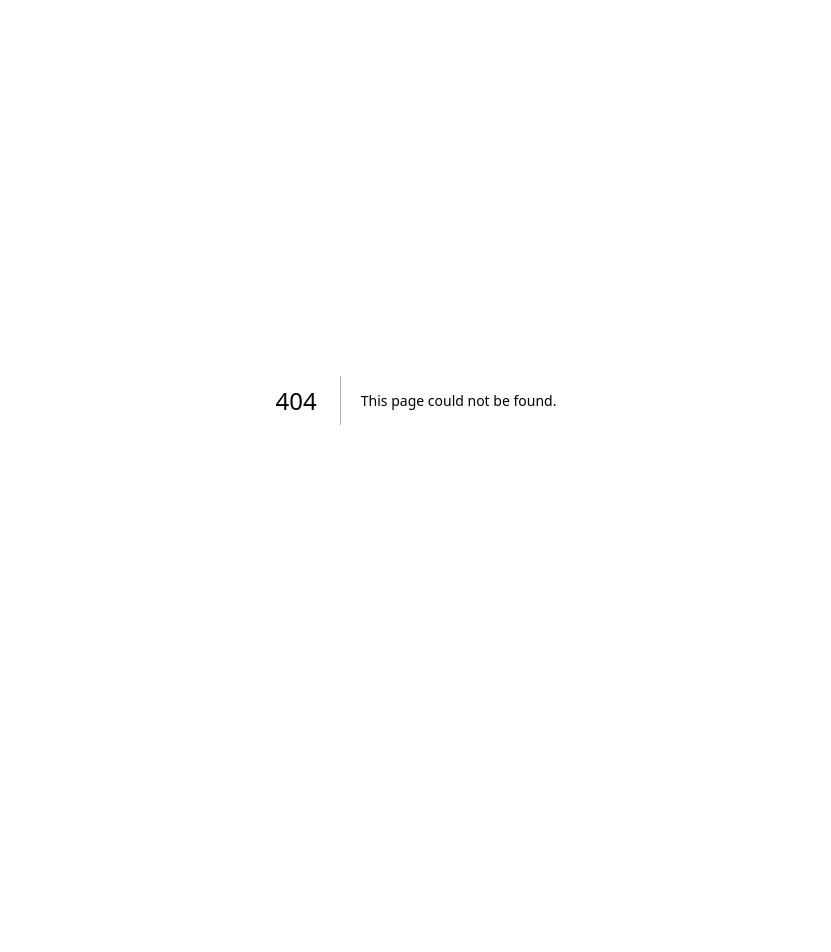
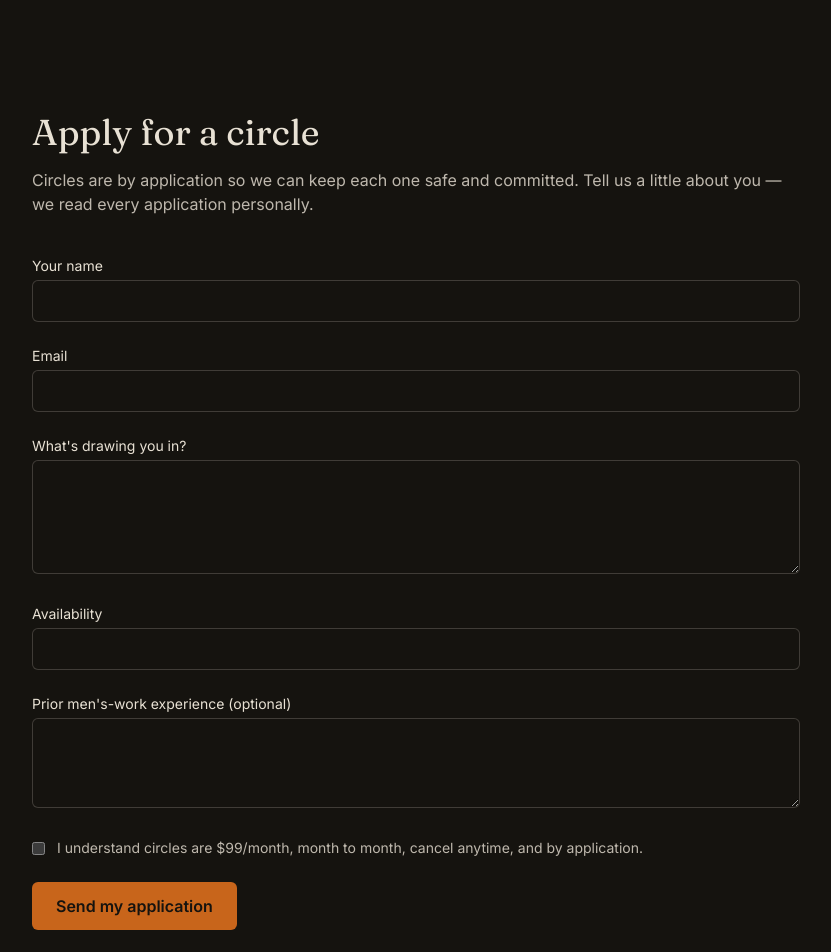
Before and after one commit to ch4rlie/consciousbro, a Next.js app: page /apply in a window 1280 px wide. Before the commit this address had no page. Shown: the top 952 px of the page, without its empty margins (224-1055 px from the left). Before the commit the page ends 800 px from the top, so only its background shows below. Built offline with nearby package versions, Linux system fonts and the light colour scheme.

Commit message:
feat: add /apply form with inline errors and mailto fallback on send failure

```diff
--- /dev/null
+++ b/app/apply/page.tsx
@@ -0,0 +1,22 @@
+import type { Metadata } from "next";
+import { Section } from "@/components/site/Section";
+import { ApplyForm } from "@/components/site/ApplyForm";
+
+export const metadata: Metadata = { title: "Apply for a circle — The Conscious Brotherhood" };
+
+export default function ApplyPage() {
+  return (
+    <main>
+      <Section>
+        <h1 className="font-serif text-4xl">Apply for a circle</h1>
+        <p className="mt-4 text-bone/80">
+          Circles are by application so we can keep each one safe and committed. Tell us a little about you —
+          we read every application personally.
+        </p>
+        <div className="mt-10">
+          <ApplyForm />
+        </div>
+      </Section>
+    </main>
+  );
+}
--- /dev/null
+++ b/components/site/ApplyForm.tsx
@@ -0,0 +1,110 @@
+"use client";
+
+import { useState } from "react";
+import { useRouter } from "next/navigation";
+import { siteConfig } from "@/site.config";
+
+export function ApplyForm() {
+  const router = useRouter();
+  const [errors, setErrors] = useState<Record<string, string>>({});
+  const [failed, setFailed] = useState(false);
+  const [submitting, setSubmitting] = useState(false);
+
+  async function onSubmit(e: React.FormEvent<HTMLFormElement>) {
+    e.preventDefault();
+    setSubmitting(true);
+    setFailed(false);
+    setErrors({});
+    const form = new FormData(e.currentTarget);
+    const payload = {
+      name: form.get("name"),
+      email: form.get("email"),
+      drawingIn: form.get("drawingIn"),
+      availability: form.get("availability"),
+      priorExperience: form.get("priorExperience"),
+      agreement: form.get("agreement") === "on",
+      website: form.get("website"), // honeypot
+    };
+    try {
+      const res = await fetch("/api/apply", {
+        method: "POST",
+        headers: { "content-type": "application/json" },
+        body: JSON.stringify(payload),
+      });
+      if (res.status === 200) {
+        router.push("/thanks");
+        return;
+      }
+      if (res.status === 400) {
+        const data = await res.json();
+        setErrors(data.errors ?? {});
+      } else {
+        setFailed(true);
+      }
+    } catch {
+      setFailed(true);
+    } finally {
+      setSubmitting(false);
+    }
+  }
+
+  const field = "mt-1 w-full rounded-md border border-bone/20 bg-charcoal px-3 py-2 text-bone";
+  const err = (k: string) => errors[k] && <p className="mt-1 text-sm text-ember">{errors[k]}</p>;
+
+  return (
+    <form onSubmit={onSubmit} className="space-y-6">
+      {/* Honeypot: visually hidden, not announced to humans */}
+      <input type="text" name="website" tabIndex={-1} autoComplete="off" className="hidden" aria-hidden="true" />
+
+      <div>
+        <label htmlFor="name" className="block text-sm">Your name</label>
+        <input id="name" name="name" className={field} />
+        {err("name")}
+      </div>
+      <div>
+        <label htmlFor="email" className="block text-sm">Email</label>
+        <input id="email" name="email" type="email" className={field} />
+        {err("email")}
+      </div>
+      <div>
+        <label htmlFor="drawingIn" className="block text-sm">What&apos;s drawing you in?</label>
+        <textarea id="drawingIn" name="drawingIn" rows={4} className={field} />
+        {err("drawingIn")}
+      </div>
+      <div>
+        <label htmlFor="availability" className="block text-sm">Availability</label>
+        <input id="availability" name="availability" className={field} />
+        {err("availability")}
+      </div>
+      <div>
+        <label htmlFor="priorExperience" className="block text-sm">Prior men&apos;s-work experience (optional)</label>
+        <textarea id="priorExperience" name="priorExperience" rows={3} className={field} />
+      </div>
+      <div className="flex items-start gap-3">
+        <input id="agreement" name="agreement" type="checkbox" className="mt-1" />
+        <label htmlFor="agreement" className="text-sm text-bone/80">
+          I understand circles are $99/month, month to month, cancel anytime, and by application.
+        </label>
+      </div>
+      {err("agreement")}
+
+      {failed && (
+        <div className="rounded-md border border-ember/40 bg-ember/10 p-4 text-sm">
+          Something went wrong sending your application. Please{" "}
+          <a className="underline" href={`mailto:${siteConfig.contactEmail}?subject=Circle application`}>
+            email {siteConfig.contactEmail}
+          </a>{" "}
+          directly — we don&apos;t want your message to disappear.
+        </div>
+      )}
+
+      <button
+        type="submit"
+        disabled={submitting}
+        className="inline-flex items-center justify-center rounded-md bg-ember px-6 py-3 font-semibold text-charcoal transition hover:bg-ember/90 disabled:opacity-60"
+      >
+        {submitting ? "Sending…" : "Send my application"}
+      </button>
+    </form>
+  );
+}
```
Also changed, not shown: 1 other file (tests, documents, lock files or other folders).
